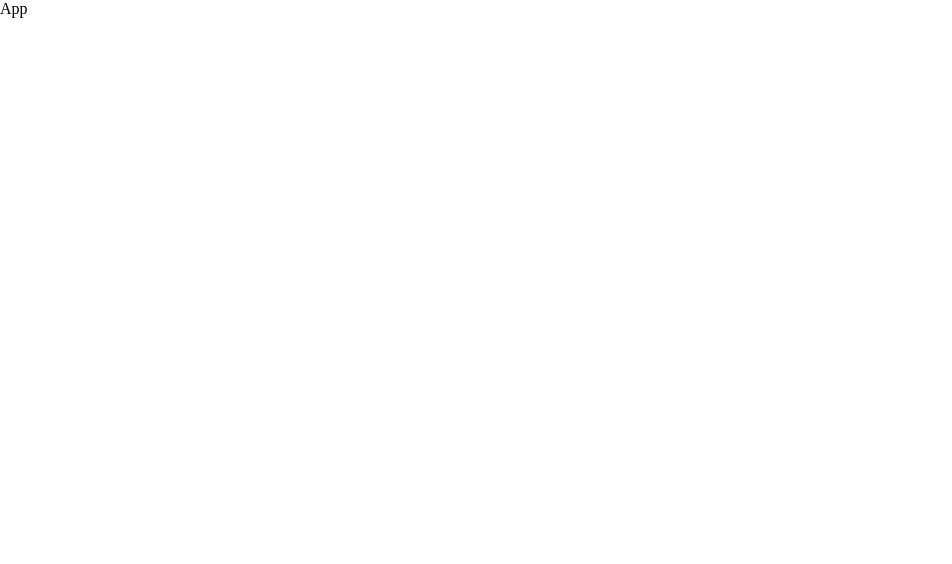
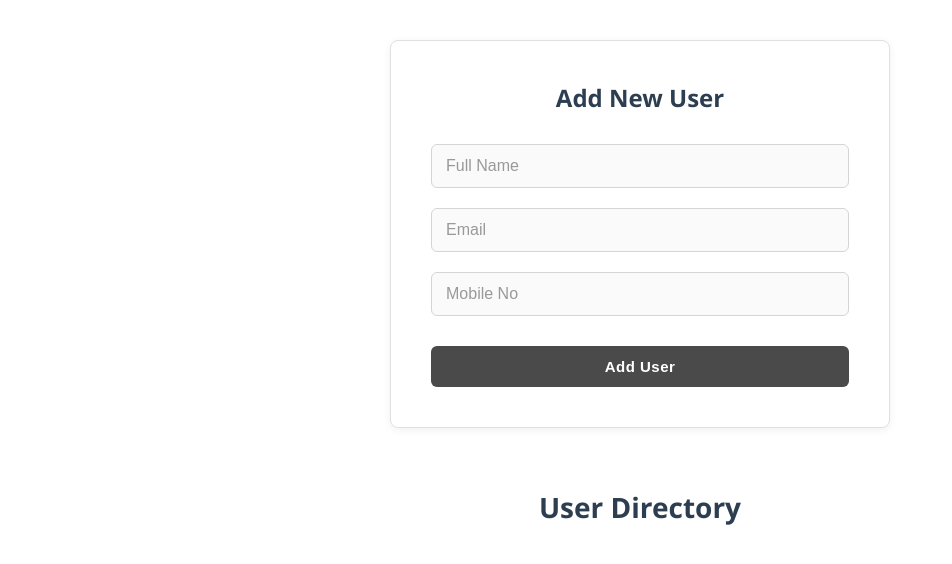
Before and after one commit to gauravsoni97/machine_coding_round, a React (Vite) app in the folder ReactJs/user_management/: page / in a window 1280 px wide. Shown: the top 564 px of the page, without its empty margins (0-952 px from the left). Built offline with nearby package versions, Linux system fonts and the light colour scheme.

Commit message:
listItem addition in user list

```diff
--- a/ReactJs/user_management/index.html
+++ b/ReactJs/user_management/index.html
@@ -4,7 +4,7 @@
     <meta charset="UTF-8" />
     <link rel="icon" type="image/svg+xml" href="/favicon.svg" />
     <meta name="viewport" content="width=device-width, initial-scale=1.0" />
-    <title>user_management</title>
+    <title>User Management</title>
   </head>
   <body>
     <div id="root"></div>
--- a/ReactJs/user_management/src/App.jsx
+++ b/ReactJs/user_management/src/App.jsx
@@ -1,9 +1,16 @@
-import React from 'react'
+import React, { useState } from "react";
+import AddUserForm from "./components/AddUserForm";
+import UserList from "./components/UserList";
 
 const App = () => {
+  const [listData, setListData] = useState([]);
+
   return (
-    <div>App</div>
-  )
-}
+    <div>
+      <AddUserForm setListData={setListData} />
+      <UserList listData={listData} />
+    </div>
+  );
+};
 
-export default App
+export default App;
--- /dev/null
+++ b/ReactJs/user_management/src/components/AddUserForm.jsx
@@ -0,0 +1,66 @@
+import React, { useState } from "react";
+import "../styles/AddUserForm.css";
+
+const AddUserForm = ({setListData}) => {
+  const [userData, setUserData] = useState({
+    userName: "",
+    email: "",
+    phone: "",
+  });
+
+  const handleChange = (e) => {
+    const { name, value } = e.target;
+    setUserData((prev) => ({
+      ...prev,
+      [name]: value,
+    }));
+  };
+
+  const handleSubmit = (e) => {
+    e.preventDefault();
+    if (userData.userName && userData.email && userData.phone) {
+      setListData([userData])
+      setUserData({ userName: "", email: "", phone: "" });
+      console.log("Submitted user:", userData);
+    }
+  };
+
+  return (
+    <div className="form-container">
+      <h2>Add New User</h2>
+      <form onSubmit={handleSubmit}>
+        <div className="form-group">
+          <input
+            name="userName"
+            value={userData.userName}
+            onChange={handleChange}
+            type="text"
+            placeholder="Full Name"
+          />
+        </div>
+        <div className="form-group">
+          <input
+            name="email"
+            value={userData.email}
+            onChange={handleChange}
+            type="email"
+            placeholder="Email"
+          />
+        </div>
+        <div className="form-group">
+          <input
+            name="phone"
+            value={userData.phone}
+            onChange={handleChange}
+            type="tel"
+            placeholder="Mobile No"
+          />
+        </div>
+
+        <button type="submit">Add User</button>
+      </form>
+    </div>
+  );
+};
+
+export default AddUserForm;
--- /dev/null
+++ b/ReactJs/user_management/src/components/UserList.jsx
@@ -0,0 +1,32 @@
+import React from "react";
+import "../styles/UserList.css";
+
+const UserList = ({ listData }) => {
+  console.log(listData);
+
+  return (
+    <div className="user-list-container">
+      <h1>User Directory</h1>
+      <div className="users-grid">
+        {listData?.map((ele) => (
+          <div key={ele} className="user-card">
+            <div className="user-card-field">
+              <span className="user-card-label">Name</span>
+              <div className="user-card-value">{ele?.userName}</div>
+            </div>
+            <div className="user-card-field">
+              <span className="user-card-label">Email</span>
+              <div className="user-card-value">{ele?.email}</div>
+            </div>
+            <div className="user-card-field">
+              <span className="user-card-label">Phone</span>
+              <div className="user-card-value">{ele?.phone}</div>
+            </div>
+          </div>
+        ))}
+      </div>
+    </div>
+  );
+};
+
+export default UserList;
--- /dev/null
+++ b/ReactJs/user_management/src/styles/AddUserForm.css
@@ -0,0 +1,70 @@
+.form-container {
+    max-width: 500px;
+    margin: 40px auto;
+    padding: 40px;
+    background: #ffffff;
+    border-radius: 8px;
+    border: 1px solid #e0e0e0;
+    box-shadow: 0 2px 8px rgba(0, 0, 0, 0.06);
+    font-family: 'Segoe UI', Tahoma, Geneva, Verdana, sans-serif;
+}
+
+.form-container h2 {
+    text-align: center;
+    color: #2c3e50;
+    margin-bottom: 30px;
+    font-size: 24px;
+    font-weight: 600;
+}
+
+.form-group {
+    margin-bottom: 20px;
+}
+
+.form-container input {
+    width: 100%;
+    padding: 12px 14px;
+    border: 1px solid #d5d5d5;
+    border-radius: 6px;
+    font-size: 16px;
+    background: #fafafa;
+    color: #333;
+    transition: all 0.2s ease;
+    box-sizing: border-box;
+}
+
+.form-container input::placeholder {
+    color: #999;
+    font-weight: 400;
+}
+
+.form-container input:focus {
+    outline: none;
+    border-color: #888;
+    background: #ffffff;
+    box-shadow: 0 1px 4px rgba(0, 0, 0, 0.08);
+}
+
+.form-container button {
+    width: 100%;
+    padding: 12px;
+    margin-top: 10px;
+    background: #4a4a4a;
+    color: #ffffff;
+    border: none;
+    border-radius: 6px;
+    font-size: 15px;
+    font-weight: 600;
+    cursor: pointer;
+    transition: all 0.2s ease;
+    letter-spacing: 0.5px;
+}
+
+.form-container button:hover {
+    background: #333333;
+    box-shadow: 0 2px 6px rgba(0, 0, 0, 0.1);
+}
+
+.form-container button:active {
+    background: #222222;
+}
--- /dev/null
+++ b/ReactJs/user_management/src/styles/UserList.css
@@ -0,0 +1,71 @@
+.user-list-container {
+  max-width: 1200px;
+  margin: 40px auto;
+  padding: 20px;
+  font-family: 'Segoe UI', Tahoma, Geneva, Verdana, sans-serif;
+}
+
+.user-list-container h1 {
+  text-align: center;
+  color: #2c3e50;
+  margin-bottom: 40px;
+  font-size: 28px;
+  font-weight: 600;
+}
+
+.users-grid {
+  display: grid;
+  grid-template-columns: repeat(auto-fit, minmax(300px, 1fr));
+  gap: 20px;
+  padding: 0;
+}
+
+.user-card {
+  background: #ffffff;
+  border: 1px solid #e0e0e0;
+  border-radius: 8px;
+  padding: 24px;
+  box-shadow: 0 2px 8px rgba(0, 0, 0, 0.06);
+  transition: all 0.2s ease;
+}
+
+.user-card:hover {
+  border-color: #d0d0d0;
+  box-shadow: 0 4px 12px rgba(0, 0, 0, 0.1);
+  transform: translateY(-2px);
+}
+
+.user-card-field {
+  margin-bottom: 16px;
+}
+
+.user-card-field:last-child {
+  margin-bottom: 0;
+}
+
+.user-card-label {
+  font-size: 12px;
+  font-weight: 600;
+  color: #888;
+  text-transform: uppercase;
+  letter-spacing: 0.5px;
+  margin-bottom: 4px;
+  display: block;
+}
+
+.user-card-value {
+  font-size: 16px;
+  color: #2c3e50;
+  font-weight: 500;
+  word-break: break-word;
+}
+
+@media (max-width: 768px) {
+  .users-grid {
+    grid-template-columns: 1fr;
+  }
+
+  .user-list-container {
+    margin: 20px auto;
+  }
+}
```
